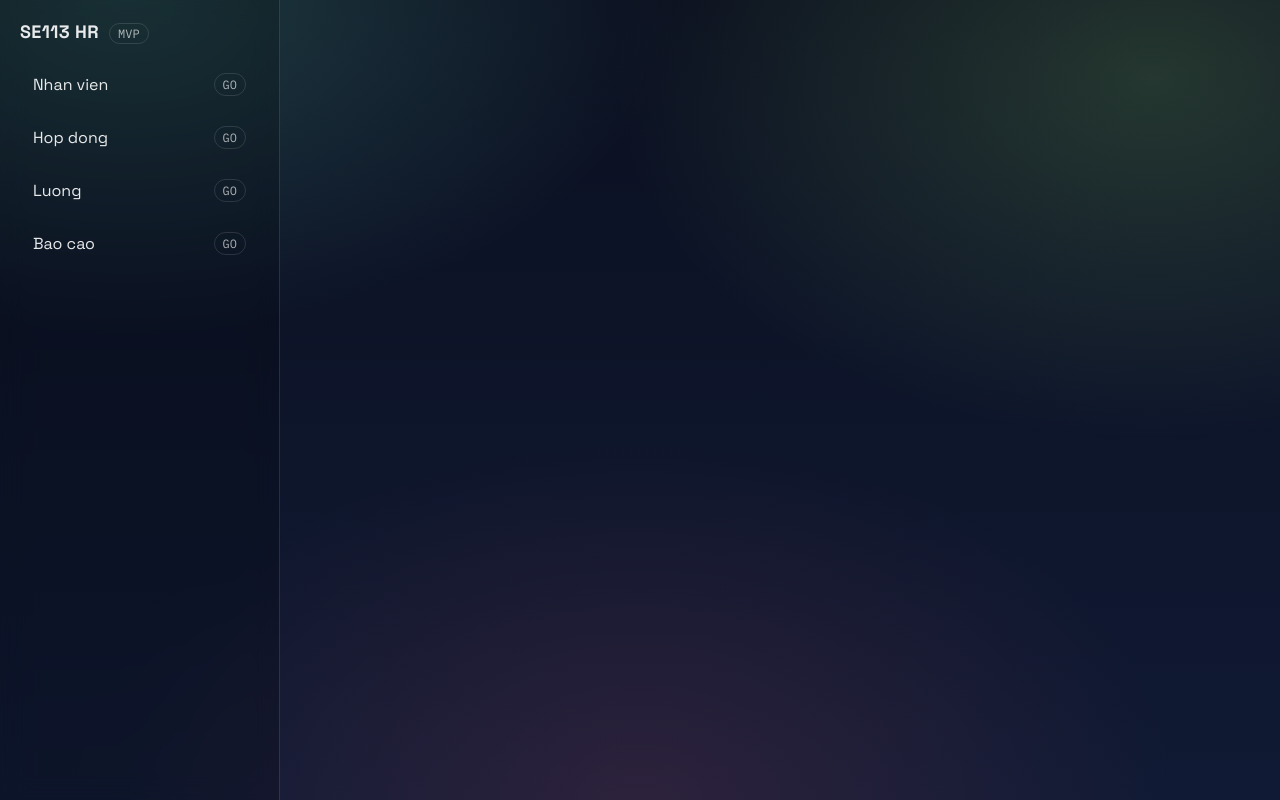
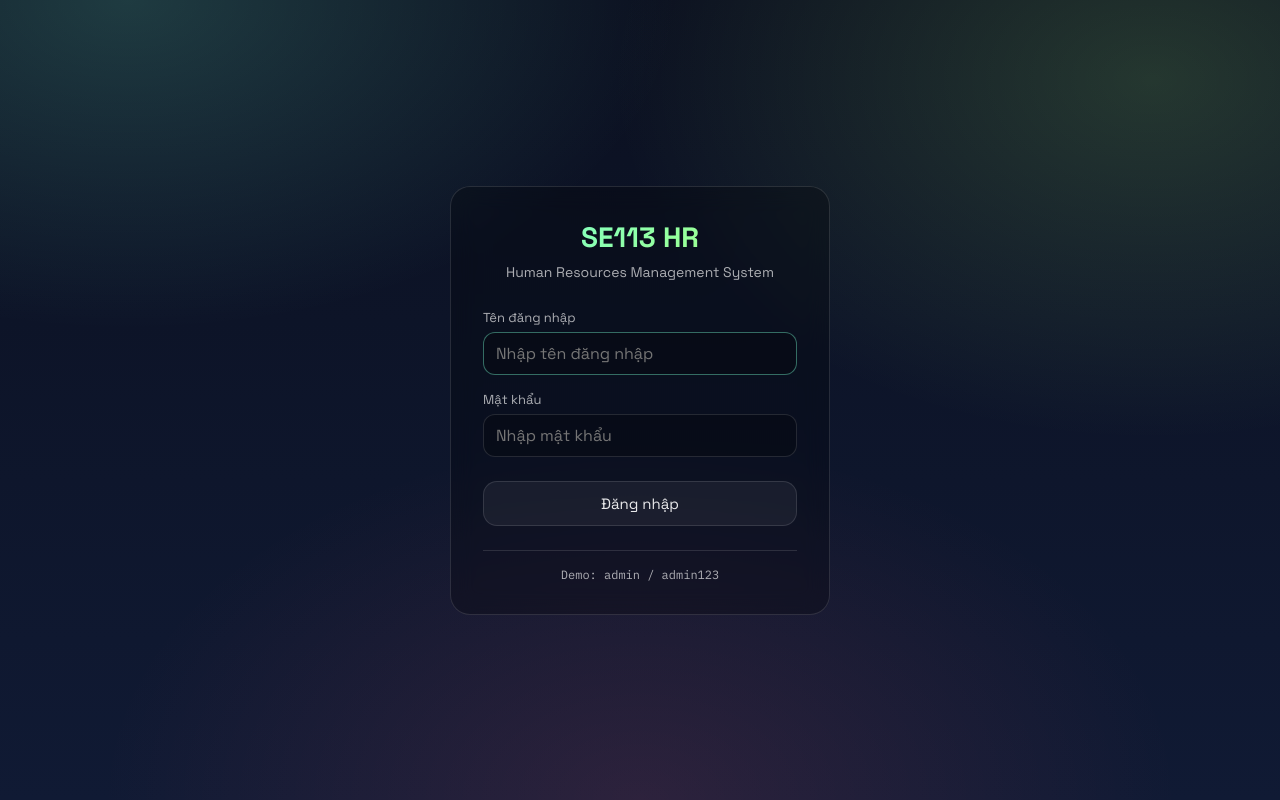
Before and after one commit to QViet-23521777/Project, a React (Vite) app in the folder client/: page /login in a window 1280 px wide. Built offline with nearby package versions, Linux system fonts and the light colour scheme.

Commit message:
Thêm tính năng đăng nhập

```diff
--- a/client/src/App.tsx
+++ b/client/src/App.tsx
@@ -1,8 +1,10 @@
-import { NavLink, Route, Routes } from "react-router-dom";
+import { Navigate, NavLink, Route, Routes } from "react-router-dom";
+import { AuthProvider, useAuth } from "./mvp/useAuth";
 import { EmployeesPage } from "./pages/EmployeesPage";
 import { ContractsPage } from "./pages/ContractsPage";
 import { PayrollsPage } from "./pages/PayrollsPage";
 import { ReportsPage } from "./pages/ReportsPage";
+import { LoginPage } from "./pages/LoginPage";
 
 function NavItem({ to, label }: { to: string; label: string }) {
   return (
@@ -17,7 +19,43 @@ function NavItem({ to, label }: { to: string; label: string }) {
   );
 }
 
-export function App() {
+function LogoutBtn() {
+  const { logout } = useAuth();
+  return (
+    <button className="btn" onClick={() => void logout()} style={{ marginTop: "auto" }}>
+      Đăng xuất
+    </button>
+  );
+}
+
+function UserBadge() {
+  const { user } = useAuth();
+  if (!user) return null;
+  return (
+    <div className="userBadge">
+      <span className="userName">{user.fullName || user.username}</span>
+      <span className="userRole">{user.role}</span>
+    </div>
+  );
+}
+
+function ProtectedLayout() {
+  const { user, loading } = useAuth();
+
+  if (loading) {
+    return (
+      <div className="loginPage">
+        <div className="loginCard">
+          <p>Đang tải...</p>
+        </div>
+      </div>
+    );
+  }
+
+  if (!user) {
+    return <Navigate to="/login" replace />;
+  }
+
   return (
     <div className="shell">
       <aside className="sidebar">
@@ -31,6 +69,8 @@ export function App() {
           <NavItem to="/payrolls" label="Luong" />
           <NavItem to="/reports" label="Bao cao" />
         </nav>
+        <UserBadge />
+        <LogoutBtn />
       </aside>
 
       <main className="main">
@@ -44,3 +84,34 @@ export function App() {
     </div>
   );
 }
+
+function LoginLayout() {
+  const { user, loading } = useAuth();
+
+  if (loading) {
+    return (
+      <div className="loginPage">
+        <div className="loginCard">
+          <p>Đang tải...</p>
+        </div>
+      </div>
+    );
+  }
+
+  if (user) {
+    return <Navigate to="/" replace />;
+  }
+
+  return <LoginPage />;
+}
+
+export function App() {
+  return (
+    <AuthProvider>
+      <Routes>
+        <Route path="/login" element={<LoginLayout />} />
+        <Route path="/*" element={<ProtectedLayout />} />
+      </Routes>
+    </AuthProvider>
+  );
+}
--- a/client/src/mvp/api.ts
+++ b/client/src/mvp/api.ts
@@ -1,7 +1,16 @@
 import { apiFetch } from "./http";
-import type { Contract, Employee, HeadcountRow, Payroll, PayrollSummary } from "./models";
+import type { AuthResponse, Contract, Employee, HeadcountRow, Payroll, PayrollSummary, User } from "./models";
 
 export const api = {
+  // Auth
+  login: (username: string, password: string) =>
+    apiFetch<AuthResponse>("/auth/login", {
+      method: "POST",
+      body: JSON.stringify({ username, password }),
+    }),
+  logout: () => apiFetch<{ ok: true }>("/auth/logout", { method: "POST" }),
+  me: () => apiFetch<{ user: User }>("/auth/me"),
+
   health: () => apiFetch<{ ok: boolean; ts: string }>("/health"),
 
   listEmployees: (params?: { q?: string; department?: string; status?: string }) => {
--- a/client/src/mvp/http.ts
+++ b/client/src/mvp/http.ts
@@ -1,6 +1,19 @@
 function getApiBase() {
   const envBase = (import.meta as any).env?.VITE_API_BASE as string | undefined;
   return envBase || "http://localhost:3000/api";
+}
+
+function getAuthToken(): string | null {
+  try {
+    const stored = localStorage.getItem("se113_auth");
+    if (stored) {
+      const { token } = JSON.parse(stored);
+      return token || null;
+    }
+  } catch {
+    // Ignore
+  }
+  return null;
 }
 
 export class ApiError extends Error {
@@ -17,10 +30,13 @@ export class ApiError extends Error {
 
 export async function apiFetch<T>(path: string, init?: RequestInit): Promise<T> {
   const url = `${getApiBase()}${path}`;
+  const token = getAuthToken();
+
   const res = await fetch(url, {
     ...init,
     headers: {
       "Content-Type": "application/json",
+      ...(token ? { Authorization: `Bearer ${token}` } : {}),
       ...(init?.headers || {}),
     },
   });
--- /dev/null
+++ b/client/src/mvp/useAuth.tsx
@@ -0,0 +1,83 @@
+import { createContext, useContext, useEffect, useState, type ReactNode } from "react";
+import { api } from "./api";
+import type { User } from "./models";
+
+interface AuthState {
+  user: User | null;
+  token: string | null;
+  loading: boolean;
+}
+
+interface AuthContextValue extends AuthState {
+  login: (username: string, password: string) => Promise<void>;
+  logout: () => Promise<void>;
+}
+
+const AuthContext = createContext<AuthContextValue | null>(null);
+
+const STORAGE_KEY = "se113_auth";
+
+export function AuthProvider({ children }: { children: ReactNode }) {
+  const [state, setState] = useState<AuthState>({
+    user: null,
+    token: null,
+    loading: true,
+  });
+
+  // Load from localStorage on mount
+  useEffect(() => {
+    const stored = localStorage.getItem(STORAGE_KEY);
+    if (stored) {
+      try {
+        const { user, token } = JSON.parse(stored);
+        setState({ user, token, loading: false });
+      } catch {
+        localStorage.removeItem(STORAGE_KEY);
+        setState((s) => ({ ...s, loading: false }));
+      }
+    } else {
+      setState((s) => ({ ...s, loading: false }));
+    }
+  }, []);
+
+  // Fetch current user if we have a token
+  useEffect(() => {
+    if (state.token && !state.user) {
+      api
+        .me()
+        .then((res) => {
+          setState((s) => ({ ...s, user: res.user }));
+        })
+        .catch(() => {
+          // Token invalid, clear it
+          localStorage.removeItem(STORAGE_KEY);
+          setState({ user: null, token: null, loading: false });
+        });
+    }
+  }, [state.token, state.user]);
+
+  const login = async (username: string, password: string) => {
+    const res = await api.login(username, password);
+    const { user, token } = res;
+    localStorage.setItem(STORAGE_KEY, JSON.stringify({ user, token }));
+    setState({ user, token, loading: false });
+  };
+
+  const logout = async () => {
+    try {
+      await api.logout();
+    } catch {
+      // Ignore logout errors
+    }
+    localStorage.removeItem(STORAGE_KEY);
+    setState({ user: null, token: null, loading: false });
+  };
+
+  return <AuthContext.Provider value={{ ...state, login, logout }}>{children}</AuthContext.Provider>;
+}
+
+export function useAuth() {
+  const ctx = useContext(AuthContext);
+  if (!ctx) throw new Error("useAuth must be used within AuthProvider");
+  return ctx;
+}
--- /dev/null
+++ b/client/src/pages/LoginPage.tsx
@@ -0,0 +1,68 @@
+import { useState } from "react";
+import { useAuth } from "../mvp/useAuth";
+
+export function LoginPage() {
+  const { login } = useAuth();
+  const [username, setUsername] = useState("");
+  const [password, setPassword] = useState("");
+  const [error, setError] = useState("");
+  const [loading, setLoading] = useState(false);
+
+  async function handleSubmit(e: React.FormEvent) {
+    e.preventDefault();
+    setError("");
+    setLoading(true);
+    try {
+      await login(username, password);
+    } catch (err: unknown) {
+      setError(err instanceof Error ? err.message : "Đăng nhập thất bại");
+      setLoading(false);
+    }
+  }
+
+  return (
+    <div className="loginPage">
+      <div className="loginCard">
+        <div className="loginHeader">
+          <h1>SE113 HR</h1>
+          <p>Human Resources Management System</p>
+        </div>
+
+        <form onSubmit={handleSubmit}>
+          <div className="field">
+            <label>Tên đăng nhập</label>
+            <input
+              type="text"
+              value={username}
+              onChange={(e) => setUsername(e.target.value)}
+              placeholder="Nhập tên đăng nhập"
+              required
+              autoFocus
+            />
+          </div>
+
+          <div className="field">
+            <label>Mật khẩu</label>
+            <input
+              type="password"
+              value={password}
+              onChange={(e) => setPassword(e.target.value)}
+              placeholder="Nhập mật khẩu"
+              required
+            />
+          </div>
+
+          {error ? <div className="err">{error}</div> : null}
+
+          <button type="submit" className="btn btnBlock" disabled={loading}>
+            {loading ? "Đang đăng nhập..." : "Đăng nhập"}
+          </button>
+        </form>
+
+        <div className="loginFooter">
+          <p>Demo: admin / admin123</p>
+        </div>
+      </div>
+    </div>
+  );
+}
--- a/client/src/styles.css
+++ b/client/src/styles.css
@@ -282,3 +282,96 @@ select {
   font-family: var(--mono);
   font-size: 12px;
 }
+
+/* Login Page */
+.loginPage {
+  min-height: 100vh;
+  display: flex;
+  align-items: center;
+  justify-content: center;
+  padding: 20px;
+}
+
+.loginCard {
+  width: 100%;
+  max-width: 380px;
+  background: rgba(0, 0, 0, 0.25);
+  border: 1px solid var(--line);
+  border-radius: 20px;
+  padding: 32px;
+  backdrop-filter: blur(12px);
+}
+
+.loginHeader {
+  text-align: center;
+  margin-bottom: 28px;
+}
+
+.loginHeader h1 {
+  font-size: 28px;
+  margin: 0 0 8px 0;
+  background: linear-gradient(135deg, var(--accent), var(--accent2));
+  -webkit-background-clip: text;
+  -webkit-text-fill-color: transparent;
+  background-clip: text;
+}
+
+.loginHeader p {
+  margin: 0;
+  color: var(--muted);
+  font-size: 14px;
+}
+
+.loginCard .field {
+  margin-bottom: 16px;
+}
+
+.loginCard .field input {
+  width: 100%;
+}
+
+.btnBlock {
+  width: 100%;
+  margin-top: 8px;
+  padding: 12px;
+  font-size: 15px;
+  font-weight: 500;
+}
+
+.loginFooter {
+  margin-top: 24px;
+  text-align: center;
+  padding-top: 16px;
+  border-top: 1px solid var(--line);
+}
+
+.loginFooter p {
+  margin: 0;
+  color: var(--muted);
+  font-size: 12px;
+  font-family: var(--mono);
+}
+
+/* User Badge */
+.userBadge {
+  margin-top: auto;
+  padding: 12px;
+  background: rgba(0, 0, 0, 0.2);
+  border-radius: 12px;
+  border: 1px solid var(--line);
+}
+
+.userName {
+  display: block;
+  font-weight: 500;
+  font-size: 14px;
+}
+
+.userRole {
+  display: block;
+  font-size: 11px;
+  color: var(--muted);
+  text-transform: uppercase;
+  letter-spacing: 0.5px;
+  margin-top: 4px;
+}
```
Also changed, not shown: client/src/mvp/models.ts (+13 -0 lines), 2 other files (tests, documents, lock files or other folders).
